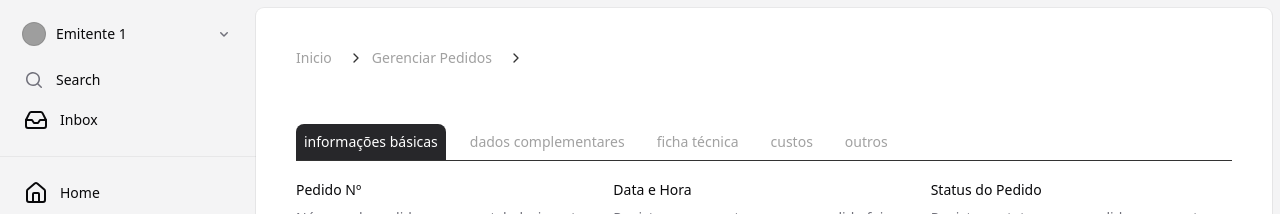
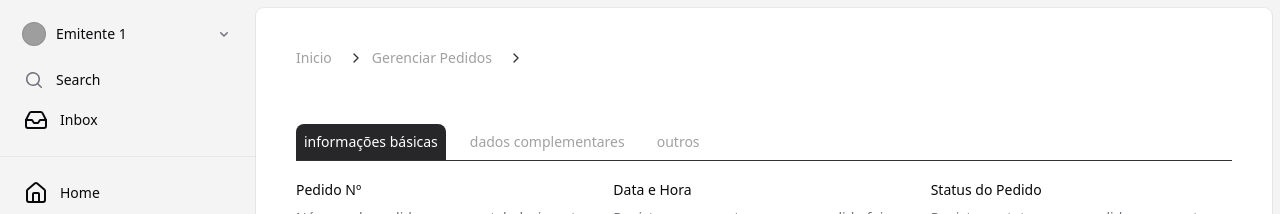
Before and after one commit to pabloalves01/gastro-flow, a React (Vite) app in the folder frontend/: page /pedido/novo in a window 1280 px wide. Shown: the top 214 px of the page. Built offline with nearby package versions, Linux system fonts and the light colour scheme; grey boxes are pictures that could not be loaded.

Commit message:
Update new-order.tsx

```diff
--- a/frontend/src/pages/pedidos/new-order.tsx
+++ b/frontend/src/pages/pedidos/new-order.tsx
@@ -12,8 +12,6 @@ export default function NewOrder() {
     const productTabs = [
         { name: "informações básicas", href: "#" },
         { name: "dados complementares", href: "#" },
-        { name: "ficha técnica", href: "#" },
-        { name: "custos", href: "#" },
         { name: "outros", href: "#" },
     ];
     const [activeTab, setActiveTab] = useState("informações básicas");
@@ -33,9 +31,7 @@ export default function NewOrder() {
                 activeTab={activeTab}
                 onTabChange={setActiveTab}
             />
-
             <div className="mt-4">
-
                 {activeTab === "informações básicas" && (
                     <div className="grid grid-cols-1 sm:grid-cols-2 lg:grid-cols-3 gap-4">
                         <Field className="col-span-1 sm:col-span-2 lg:col-span-1">
@@ -83,24 +79,9 @@ export default function NewOrder() {
                             </Select>
                         </Field>
                     </div>
-
-
-
                 )}
             </div>
             <Divider className="mt-12 mb-7" />
-
-
-
-            {/* <div className="grid grid-cols-1 sm:grid-cols-2 lg:grid-cols-3 gap-4">
-
-                <Field className="col-span-1 sm:col-span-2 lg:col-span-1">
-                    <Label>Pedido Nº</Label>
-                    <Description>Número do pedido em seu estabelecimento.</Description>
-                    <Input name="NCM" placeholder="(Exemplo: 1001.10.10)" />
-                </Field>
-
-            </div> */}
         </div>
     );
 }
```
